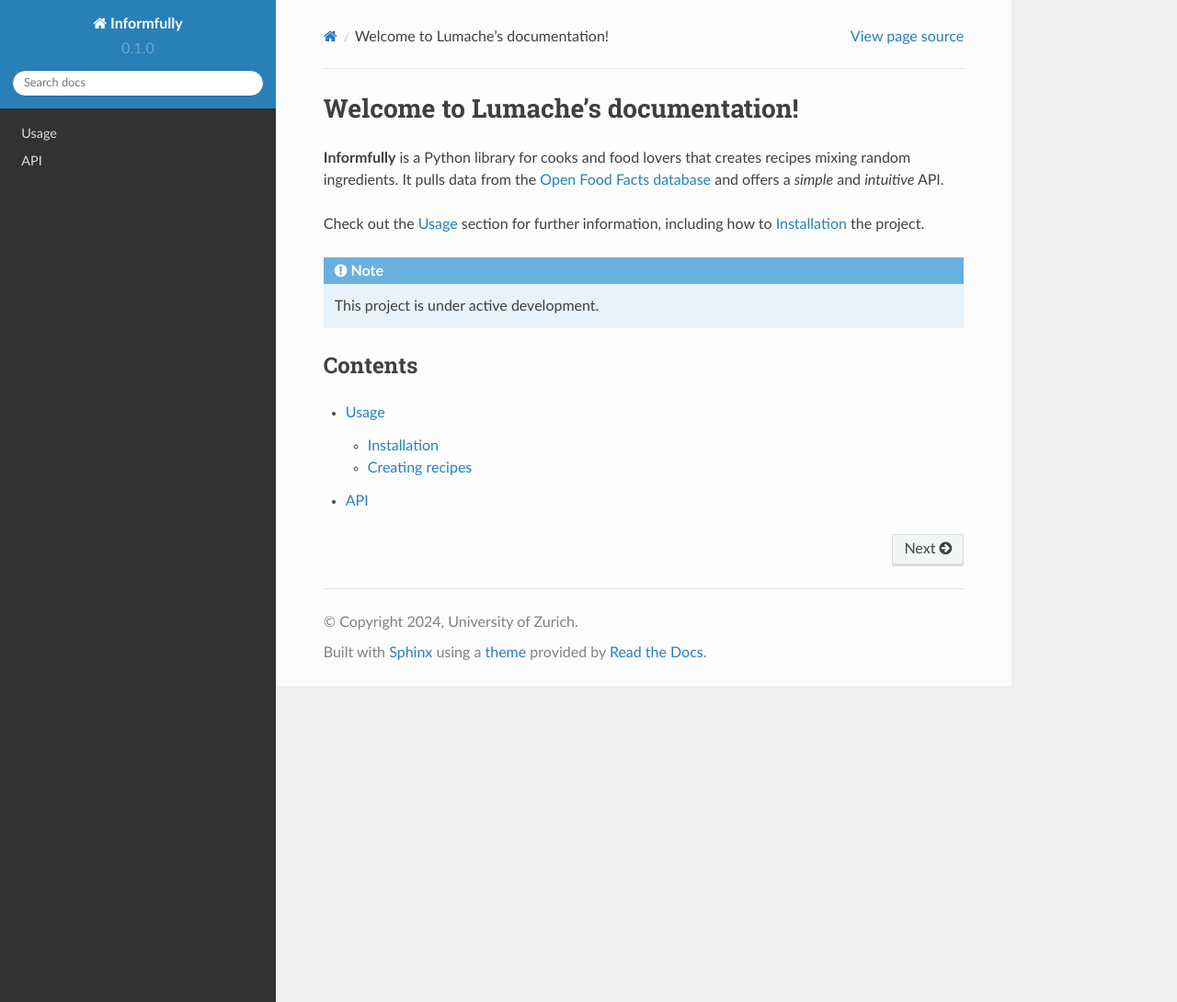
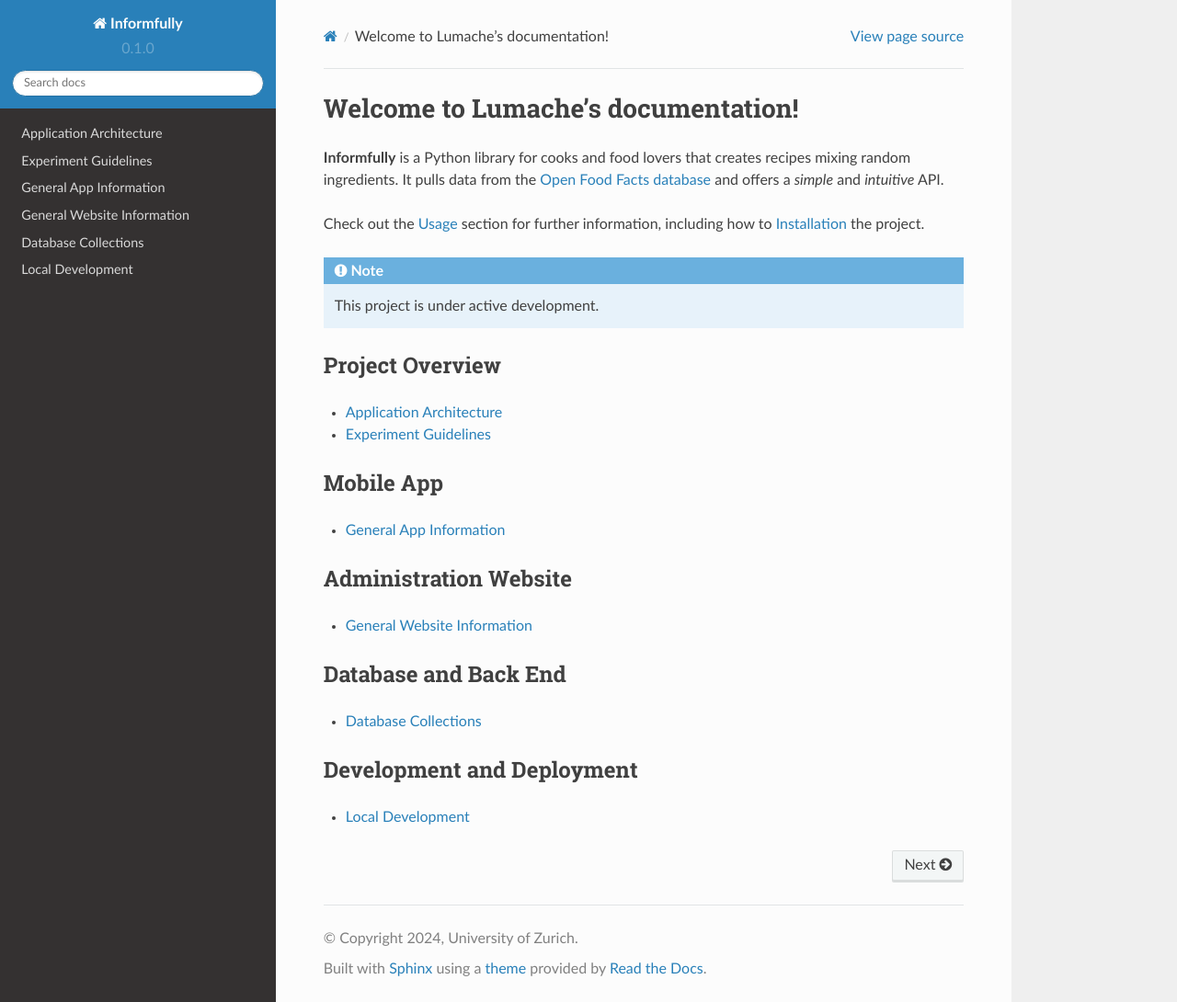
Before and after one commit to Informfully/Documentation, a Sphinx documentation site: the page built from docs/source/index.rst, in a window 1280 px wide and 1090 px high. Shown: the whole window at 92% size. Built offline with Sphinx 7.4.7 and the Read the Docs theme 2.0.0, drawn with Linux system fonts in a browser that asks for light colours.

```diff
--- /dev/null
+++ b/docs/source/app.rst
@@ -0,0 +1,2 @@
+General App Information
+=======================
--- /dev/null
+++ b/docs/source/architecture.rst
@@ -0,0 +1,2 @@
+Application Architecture
+========================
--- /dev/null
+++ b/docs/source/database.rst
@@ -0,0 +1,2 @@
+Database Collections
+====================
--- /dev/null
+++ b/docs/source/dev.rst
@@ -0,0 +1,2 @@
+Local Development
+=================
--- /dev/null
+++ b/docs/source/experiment.rst
@@ -0,0 +1,2 @@
+Experiment Guidelines
+=====================
--- a/docs/source/index.rst
+++ b/docs/source/index.rst
@@ -13,10 +13,38 @@ how to :ref:`installation` the project.
 
    This project is under active development.
 
-Contents
+Project Overview
 --------
 
 .. toctree::
 
-   usage
-   api
+   architecture
+   experiment
+
+Mobile App
+--------
+
+.. toctree::
+
+   app
+
+Administration Website
+--------
+
+.. toctree::
+
+   web
+
+Database and Back End
+--------
+
+.. toctree::
+
+   database
+
+Development and Deployment
+--------
+
+.. toctree::
+
+   dev
--- /dev/null
+++ b/docs/source/web.rst
@@ -0,0 +1,2 @@
+General Website Information
+===========================
```
Also changed, not shown: README.md (+2 -2 lines), docs/source/usage.rst (line endings or trailing spaces).
